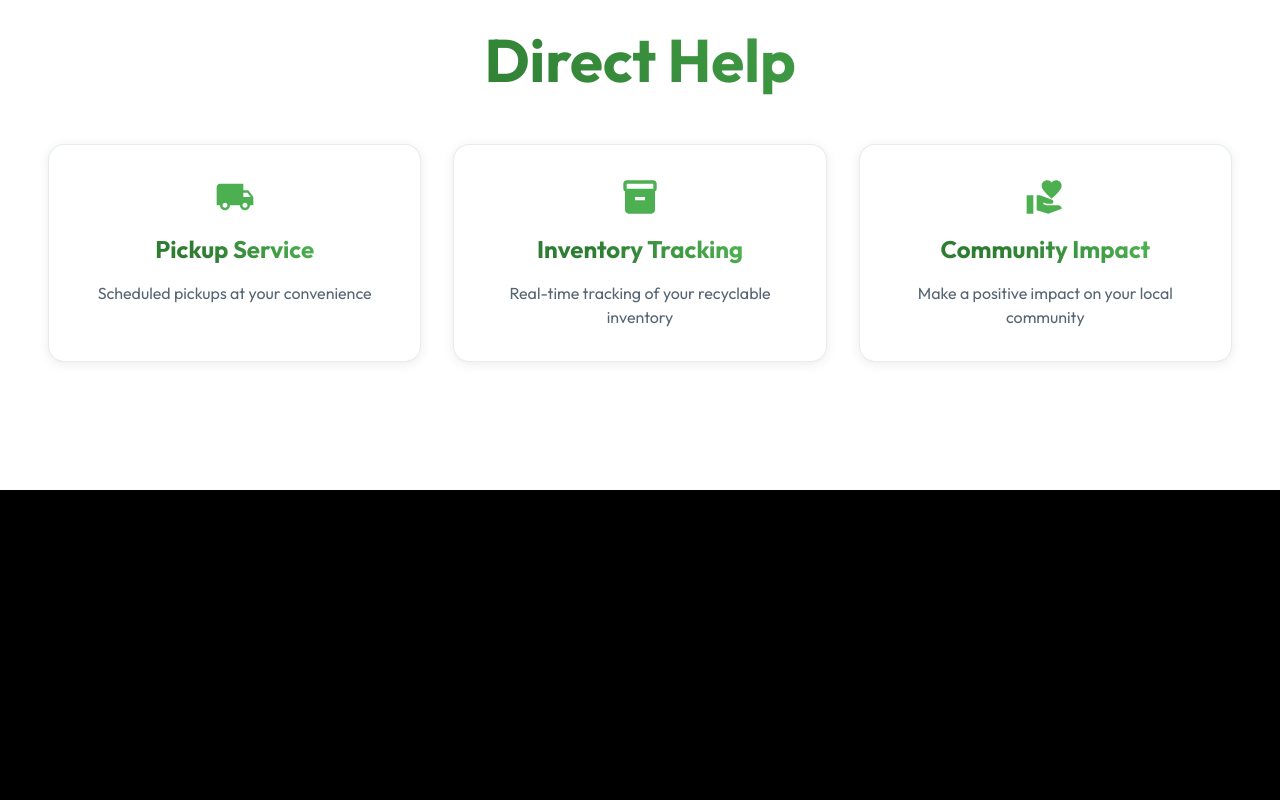
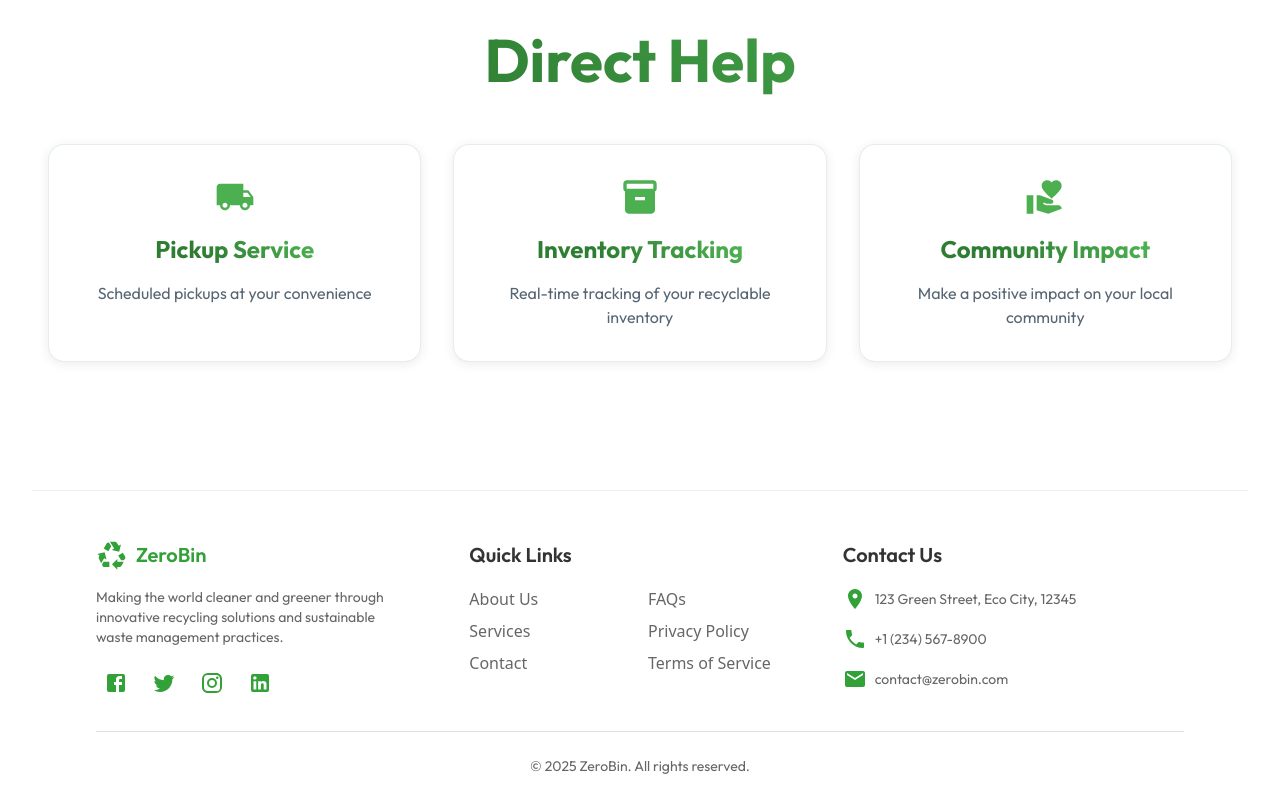
Before and after one commit to Neelancy1504/Zero-Bin, a React (Vite) app: page / in a window 1280 px wide. Shown: the part 1655-2455 px from the top of the page. Before the commit the page ends 2145 px from the top, so only its background shows below. Built offline with nearby package versions, Linux system fonts and the light colour scheme.

Commit message:
UI changes

```diff
--- a/src/App.jsx
+++ b/src/App.jsx
@@ -10,6 +10,7 @@ import Service from "./components/Service";
 import Profile from "./components/Profile";
 import DirectHelp from "./components/DirectHelp";
 import EcoPoints from "./components/EcoPoints";
+import Footer from "./components/Footer";
 import "./App.css";
 
 // Create a Material Design 3 dark theme with neon accents
@@ -137,6 +138,7 @@ function App() {
                   <Hero />
                   <Services />
                   <DirectHelp />
+                  <Footer />
                 </main>
               }
             />
--- /dev/null
+++ b/src/components/Footer.jsx
@@ -0,0 +1,179 @@
+import { Box, Container, Grid, Typography, Link, IconButton, Divider } from "@mui/material";
+import FacebookIcon from "@mui/icons-material/Facebook";
+import TwitterIcon from "@mui/icons-material/Twitter";
+import InstagramIcon from "@mui/icons-material/Instagram";
+import LinkedInIcon from "@mui/icons-material/LinkedIn";
+import LocationOnIcon from "@mui/icons-material/LocationOn";
+import PhoneIcon from "@mui/icons-material/Phone";
+import EmailIcon from "@mui/icons-material/Email";
+import RecyclingIcon from "@mui/icons-material/Recycling";
+
+const Footer = () => {
+  return (
+    <Box
+      sx={{
+        bgcolor: "#fff",
+        color: "#333",
+        borderTop: "1px solid #eee",
+        width: "100%",
+        pt: 6,
+        pb: 3,
+      }}
+    >
+      <Box
+        sx={{
+          maxWidth: "100%",
+          px: { xs: 2, sm: 4, md: 8 }, // Responsive padding
+          mx: "auto",
+        }}
+      >
+        <Grid container spacing={4}>
+          {/* Company Info */}
+          <Grid item xs={12} md={4}>
+            <Box sx={{ display: "flex", alignItems: "center", mb: 2 }}>
+              <RecyclingIcon sx={{ color: "#32a137", fontSize: 32, mr: 1 }} />
+              <Typography variant="h6" sx={{ color: "#32a137", fontWeight: 600 }}>
+                ZeroBin
+              </Typography>
+            </Box>
+            <Typography variant="body2" sx={{ color: "#666", mb: 2, pr: 4 }}>
+              Making the world cleaner and greener through innovative recycling solutions
+              and sustainable waste management practices.
+            </Typography>
+            <Box sx={{ display: "flex", gap: 1 }}>
+              <IconButton
+                sx={{
+                  color: "#32a137",
+                  "&:hover": { bgcolor: "#e8f5e9" },
+                }}
+              >
+                <FacebookIcon />
+              </IconButton>
+              <IconButton
+                sx={{
+                  color: "#32a137",
+                  "&:hover": { bgcolor: "#e8f5e9" },
+                }}
+              >
+                <TwitterIcon />
+              </IconButton>
+              <IconButton
+                sx={{
+                  color: "#32a137",
+                  "&:hover": { bgcolor: "#e8f5e9" },
+                }}
+              >
+                <InstagramIcon />
+              </IconButton>
+              <IconButton
+                sx={{
+                  color: "#32a137",
+                  "&:hover": { bgcolor: "#e8f5e9" },
+                }}
+              >
+                <LinkedInIcon />
+              </IconButton>
+            </Box>
+          </Grid>
+
+          {/* Quick Links */}
+          <Grid item xs={12} md={4}>
+            <Typography variant="h6" sx={{ mb: 2, fontWeight: 600 }}>
+              Quick Links
+            </Typography>
+            <Grid container spacing={2}>
+              <Grid item xs={6}>
+                <Link href="/about" underline="none" sx={{
+                  color: "#666",
+                  display: "block",
+                  mb: 1,
+                  "&:hover": { color: "#32a137" }
+                }}>
+                  About Us
+                </Link>
+                <Link href="/services" underline="none" sx={{
+                  color: "#666",
+                  display: "block",
+                  mb: 1,
+                  "&:hover": { color: "#32a137" }
+                }}>
+                  Services
+                </Link>
+                <Link href="/contact" underline="none" sx={{
+                  color: "#666",
+                  display: "block",
+                  mb: 1,
+                  "&:hover": { color: "#32a137" }
+                }}>
+                  Contact
+                </Link>
+              </Grid>
+              <Grid item xs={6}>
+                <Link href="/faqs" underline="none" sx={{
+                  color: "#666",
+                  display: "block",
+                  mb: 1,
+                  "&:hover": { color: "#32a137" }
+                }}>
+                  FAQs
+                </Link>
+                <Link href="/privacy" underline="none" sx={{
+                  color: "#666",
+                  display: "block",
+                  mb: 1,
+                  "&:hover": { color: "#32a137" }
+                }}>
+                  Privacy Policy
+                </Link>
+                <Link href="/terms" underline="none" sx={{
+                  color: "#666",
+                  display: "block",
+                  mb: 1,
+                  "&:hover": { color: "#32a137" }
+                }}>
+                  Terms of Service
+                </Link>
+              </Grid>
+            </Grid>
+          </Grid>
+
+          {/* Contact Info */}
+          <Grid item xs={12} md={4}>
+            <Typography variant="h6" sx={{ mb: 2, fontWeight: 600 }}>
+              Contact Us
+            </Typography>
+            <Box sx={{ display: "flex", alignItems: "center", mb: 2 }}>
+              <LocationOnIcon sx={{ color: "#32a137", mr: 1 }} />
+              <Typography variant="body2" sx={{ color: "#666" }}>
+                123 Green Street, Eco City, 12345
+              </Typography>
+            </Box>
+            <Box sx={{ display: "flex", alignItems: "center", mb: 2 }}>
+              <PhoneIcon sx={{ color: "#32a137", mr: 1 }} />
+              <Typography variant="body2" sx={{ color: "#666" }}>
+                +1 (234) 567-8900
+              </Typography>
+            </Box>
+            <Box sx={{ display: "flex", alignItems: "center", mb: 2 }}>
+              <EmailIcon sx={{ color: "#32a137", mr: 1 }} />
+              <Typography variant="body2" sx={{ color: "#666" }}>
+                contact@zerobin.com
+              </Typography>
+            </Box>
+          </Grid>
+        </Grid>
+
+        <Divider sx={{ my: 3 }} />
+
+        {/* Copyright */}
+        <Box sx={{ textAlign: "center" }}>
+          <Typography variant="body2" sx={{ color: "#666" }}>
+            © {new Date().getFullYear()} ZeroBin. All rights reserved.
+          </Typography>
+        </Box>
+      </Box>
+    </Box>
+  );
+};
+
+export default Footer;
--- a/src/components/Header.jsx
+++ b/src/components/Header.jsx
@@ -90,7 +90,7 @@ const Header = () => {
             variant="h6"
             sx={{
               fontWeight: 600,
-              color: "#1B5E20",
+              color: "#333",
               cursor: "pointer",
             }}
             onClick={() => navigate("/")}
@@ -100,7 +100,7 @@ const Header = () => {
         </Box>
 
         {/* Navigation Links */}
-        <Box sx={{ display: { xs: "none", md: "flex" }, gap: 3 , fontSize: "10px"}}>
+        <Box sx={{ display: { xs: "none", md: "flex" }, gap: 3 }}>
           <Button
             color="inherit"
             sx={{ color: "#333" }}
--- a/src/components/Hero.jsx
+++ b/src/components/Hero.jsx
@@ -120,11 +120,11 @@ const Hero = () => {
         }}
       >
         <Box sx={{ maxWidth: "400px" }}>
-          <Box sx={{ display: "flex", alignItems: "center", gap: 4, mb: 3 }}>
+          <Box sx={{ gap: 4, mb: 3 }}>
             <Box
               sx={{
-                width: 48,
-                height: 48,
+                width: 70,
+                height: 70,
                 borderRadius: "50%",
                 bgcolor: "#E8F5E9",
                 display: "flex",
@@ -132,9 +132,9 @@ const Hero = () => {
                 justifyContent: "center",
               }}
             >
-              <RecyclingIcon sx={{ color: "#2E7D32", fontSize: 28 }} />
+              <RecyclingIcon sx={{ color: "#2E7D32", fontSize: 45}} />
             </Box>
-            <Typography variant="h5" sx={{ fontWeight: 600, color: "#333" }}>
+            <Typography variant="h5" sx={{ fontWeight: 700, color: "#333", marginTop: "20px" }}>
               ZeroBin Vision
             </Typography>
           </Box>
```
